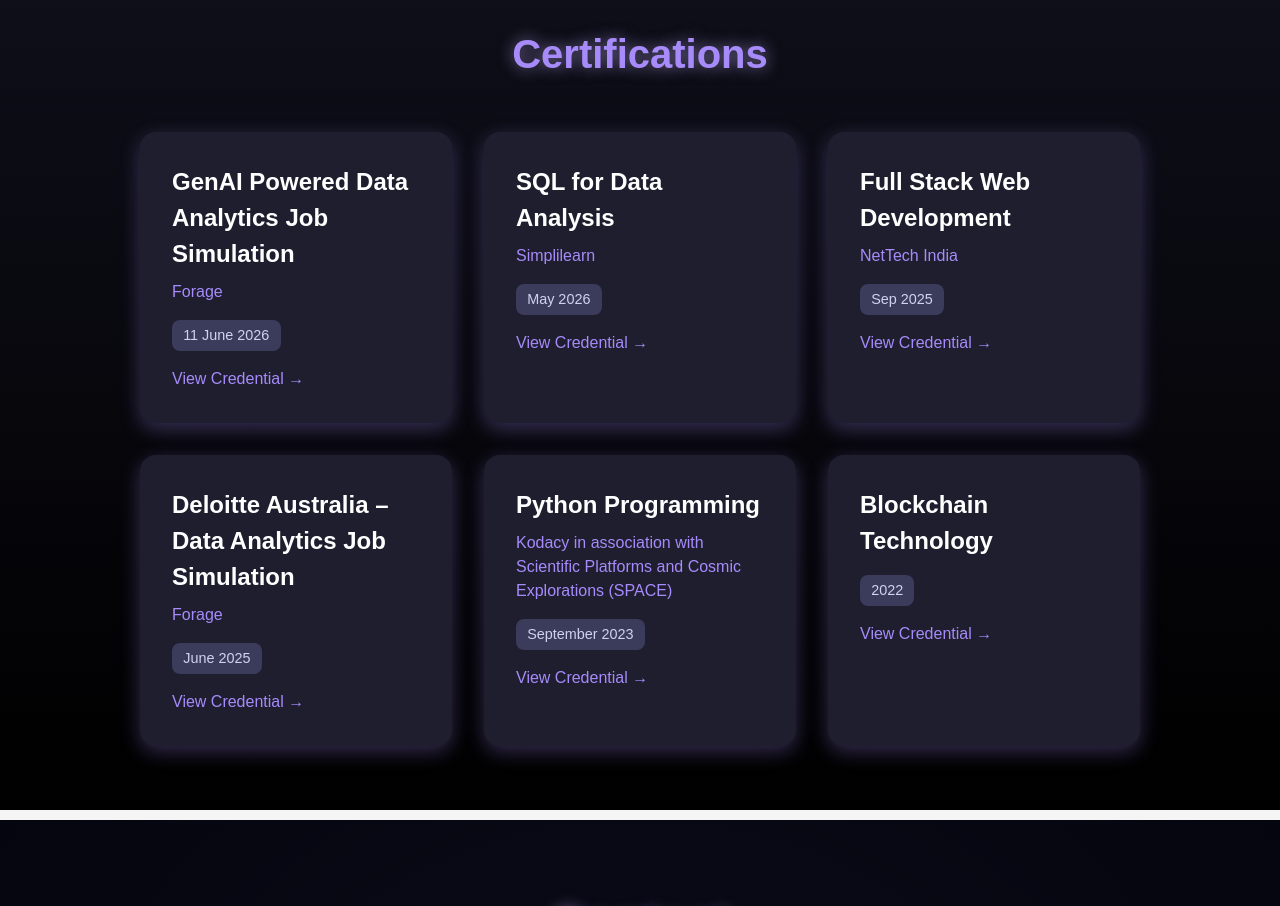
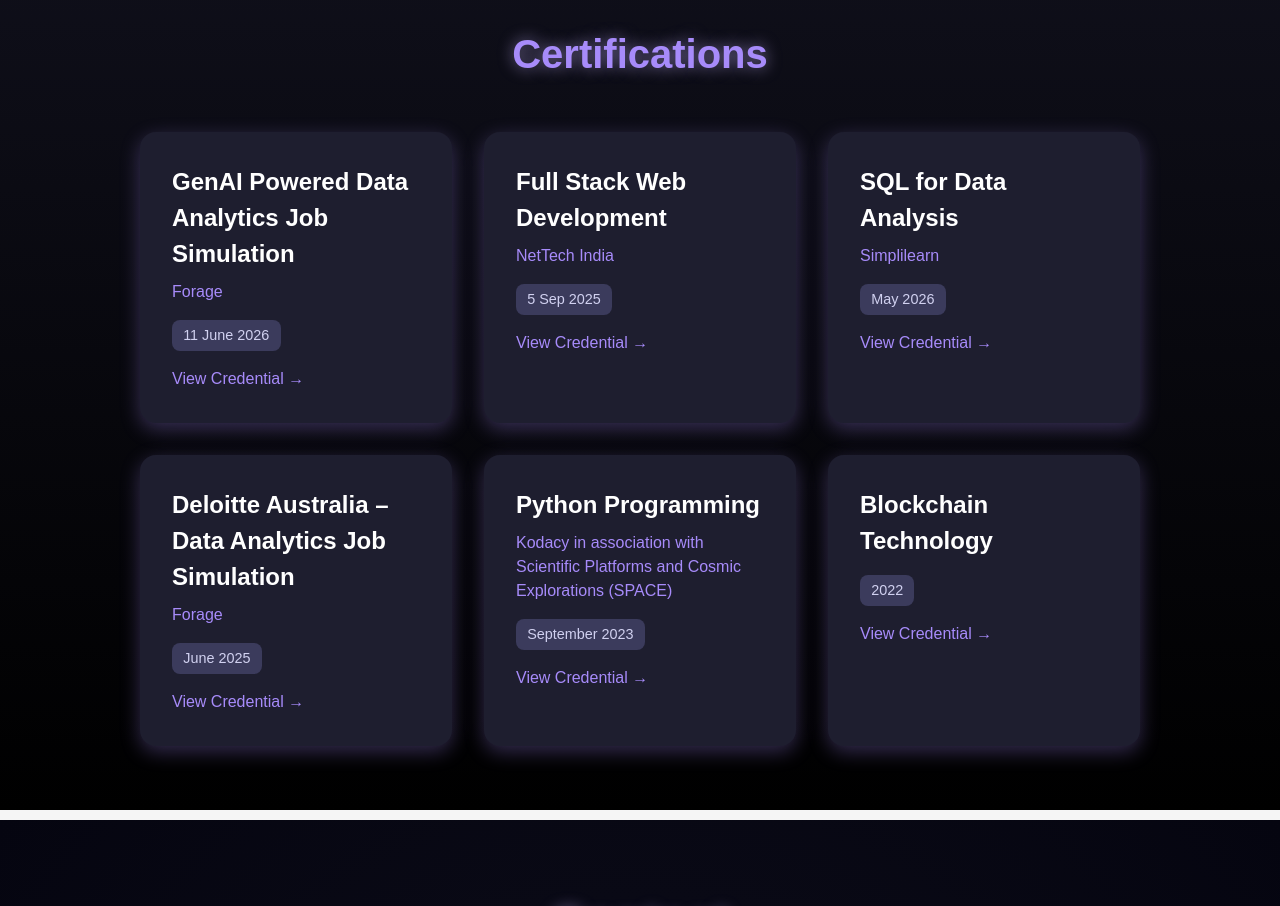
Before and after one commit to tanvi2203/Tanvi-Portfolio, a React (Vite) app: page / in a window 1280 px wide. Shown: the part 4900-5806 px from the top of the page. Built offline with nearby package versions, Linux system fonts and the light colour scheme.

Commit message:
Updated certifications and projects

```diff
--- a/src/Pages/Certification/Certification.jsx
+++ b/src/Pages/Certification/Certification.jsx
@@ -5,20 +5,20 @@
     {
   title: "GenAI Powered Data Analytics Job Simulation",
   issuer: "Forage",
-      date: " 11 June 2026",
+  date: "11 June 2026",
   credential: "https://drive.google.com/file/d/1lpgbvrTlFIgrg1O9gyzf63WC7CyjeVp6/view?usp=sharing",
+},
+{
+  title: "Full Stack Web Development",
+  issuer: "NetTech India",
+  date: "5 Sep 2025",
+  credential: "https://drive.google.com/file/d/1nD9GvtRO4FdT3qXW2XoCxjliQzAxbfLk/view?usp=sharing",
 },
 {
   title: "SQL for Data Analysis",
   issuer: "Simplilearn",
   date: "May 2026",
   credential: "https://drive.google.com/file/d/1qsqo7ZzB9DB2gnHXkonQnO3gYhxYh-a3/view?usp=sharing",
-    },
-    {
-      title: "Full Stack Web Development ",
-      issuer: "NetTech India",
-      date: "Sep 2025",
-      credential:"https://drive.google.com/file/d/1nD9GvtRO4FdT3qXW2XoCxjliQzAxbfLk/view?usp=sharing",
 },
     {
       title: "Deloitte Australia – Data Analytics Job Simulation ",
@@ -40,7 +40,9 @@
     },
 
 
+
   ];
+
 
   return (
     <section className="certification-section" id="certification">
```
Lines whose indentation alone changed are shown as unchanged.
